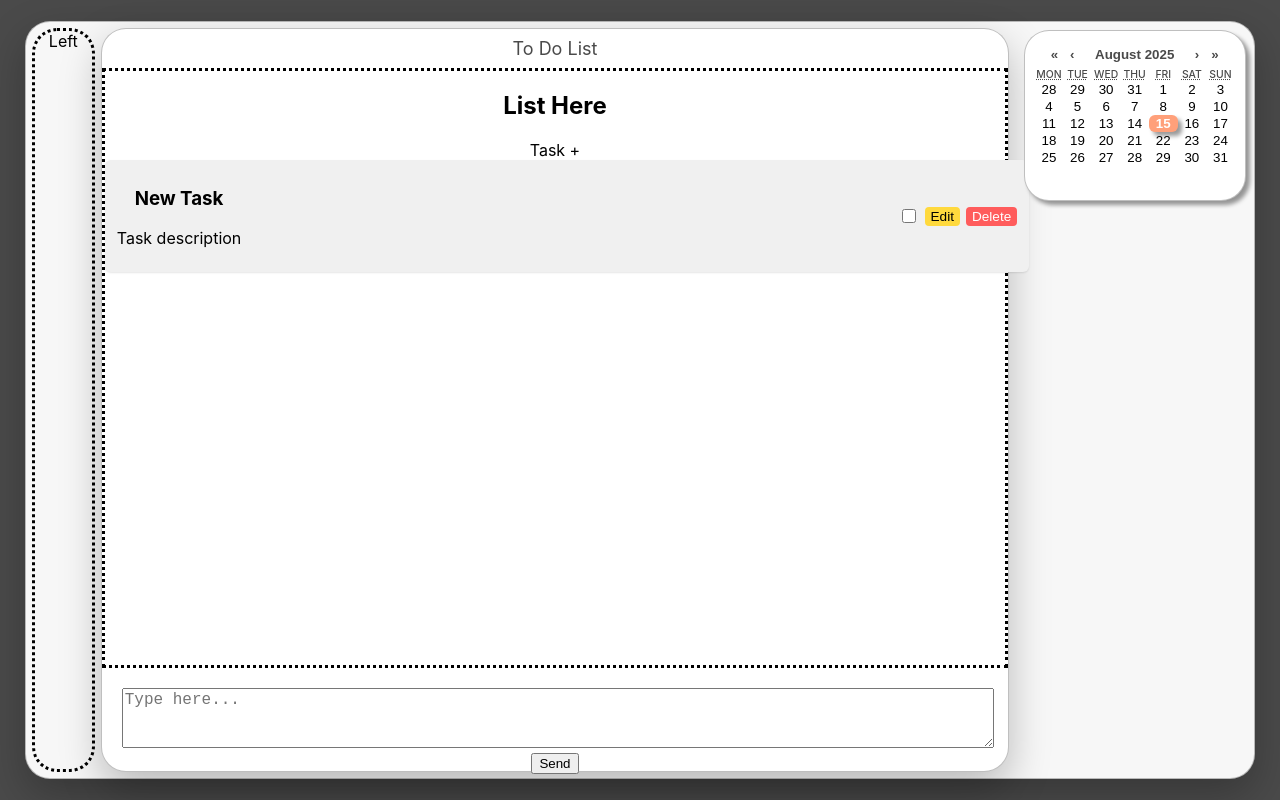
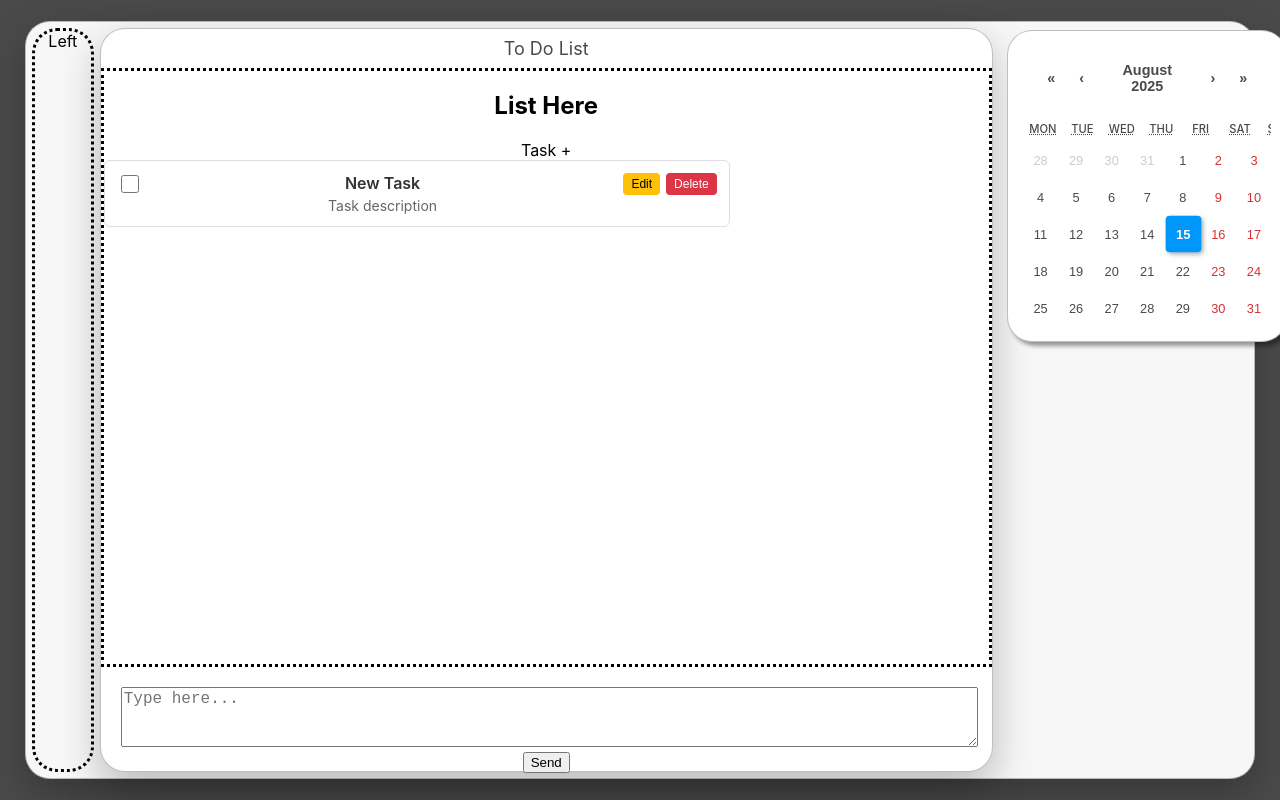
Before and after one commit to JoseLQV/To-do-List-app, a React (Create React App) app in the folder frontend/: page / in a window 1280 px wide. Both pictures are taken after a click on the element "Task +". Built offline with nearby package versions, Linux system fonts and the light colour scheme.

Commit message:
Testing Components

```diff
--- a/frontend/src/components/Task/Task.css
+++ b/frontend/src/components/Task/Task.css
@@ -1,64 +1,166 @@
+/* FIXED: Task Container - proper sizing */
 .task-container {
-  display: flex;
-  align-items: center;
-  justify-content: space-between;
-  width: 100%; /* stretch full width */
-  padding: 8px 12px;
-  margin-bottom: 6px;
+  max-width: 600px; /* Set a reasonable max width instead of 10% */
+  width: 100%; /* Take full width up to max-width */
+  padding: 12px;
+  margin-bottom: 8px;
   border-radius: 6px;
-  box-shadow: 0 1px 2px rgba(0,0,0,0.1);
-  background-color: #f0f0f0;
-  cursor: pointer;
+  border: 1px solid #ddd;
+  background-color: #ffffff;
   transition: background 0.2s;
 }
 
 .task-container:hover {
-  background-color: #e6e6e6;
+  background-color: #f8f9fa;
 }
 
 .task-container.completed {
-  background-color: #d4edda; /* green for completed */
+  background-color: #d4edda;
 }
 
-.task-title, .task-description {
-  margin: 0;
-  font-size: 0.95rem;
-  white-space: nowrap;
-  overflow: hidden;
-  text-overflow: ellipsis;
+/* View Mode Layout */
+.task-view {
+  display: flex;
+  justify-content: space-between;
+  align-items: flex-start;
+  gap: 12px;
 }
 
-.task-buttons {
+.task-content {
+  display: flex;
+  align-items: flex-start;
+  gap: 12px;
+  flex: 1;
+}
+
+.task-text {
+  flex: 1;
+}
+
+.task-text h3 {
+  margin: 0 0 4px 0;
+  font-size: 16px;
+  font-weight: 600;
+  color: #333;
+}
+
+.task-text p {
+  margin: 0;
+  font-size: 14px;
+  color: #666;
+}
+
+.completed-text {
+  text-decoration: line-through;
+  opacity: 0.7;
+}
+
+/* Checkbox */
+.task-checkbox {
+  width: 18px;
+  height: 18px;
+  margin-top: 2px;
+}
+
+/* Action Buttons */
+.task-actions {
   display: flex;
   gap: 6px;
-  align-items: center;
+}
+
+.btn-edit, .btn-delete {
+  padding: 4px 8px;
+  border: none;
+  border-radius: 4px;
+  font-size: 12px;
+  cursor: pointer;
 }
 
 .btn-edit {
-  background-color: #FFD93D; /* yellow */
+  background-color: #ffc107;
   color: #000;
-  padding: 2px 6px;
+}
+
+.btn-edit:hover {
+  background-color: #e0a800;
+}
+
+.btn-delete {
+  background-color: #dc3545;
+  color: #fff;
+}
+
+.btn-delete:hover {
+  background-color: #c82333;
+}
+
+/* Edit Mode */
+.task-edit {
+  display: flex;
+  flex-direction: column;
+  gap: 8px;
+}
+
+.task-input, .task-textarea {
+  width: 100%;
+  padding: 8px;
+  border: 1px solid #ccc;
+  border-radius: 4px;
+  font-size: 14px;
+  box-sizing: border-box;
+}
+
+.task-textarea {
+  resize: vertical;
+  min-height: 60px;
+}
+
+.task-input:focus, .task-textarea:focus {
+  outline: none;
+  border-color: #007bff;
+}
+
+/* Save/Cancel Buttons */
+.task-buttons {
+  display: flex;
+  gap: 8px;
+  justify-content: flex-end;
+}
+
+.btn-save, .btn-cancel {
+  padding: 6px 12px;
   border: none;
   border-radius: 4px;
-  font-size: 0.85rem;
+  font-size: 14px;
   cursor: pointer;
 }
 
-.btn-edit:hover {
-  background-color: #e6c200;
+.btn-save {
+  background-color: #28a745;
+  color: #fff;
 }
 
-.btn-delete {
-  background-color: #FF5C5C;
-  color: #fff;
-  padding: 2px 6px;
-  border: none;
-  border-radius: 4px;
-  font-size: 0.85rem;
-  cursor: pointer;
+.btn-save:hover {
+  background-color: #218838;
 }
 
-input[type="checkbox"] {
-  width: 14px;
-  height: 14px;
+.btn-cancel {
+  background-color: #6c757d;
+  color: #fff;
 }
+
+.btn-cancel:hover {
+  background-color: #5a6268;
+}
+
+/* Mobile Responsive */
+@media (max-width: 600px) {
+  .task-view {
+    flex-direction: column;
+    gap: 8px;
+  }
+
+  .task-actions {
+    align-self: flex-end;
+  }
+}
--- a/frontend/src/components/Task/Task.js
+++ b/frontend/src/components/Task/Task.js
@@ -1,14 +1,17 @@
 import React, { useState } from "react";
 import "./Task.css";
 
-export default function Task({ task, onRemove }) {
+export default function Task({ task, onUpdate, onRemove }) {
   const [title, setTitle] = useState(task.title);
   const [description, setDescription] = useState(task.description);
-  const [completed, setCompleted] = useState(false);
+  const [completed, setCompleted] = useState(task.completed || false);
   const [isEditing, setIsEditing] = useState(false);
 
   const saveEdit = () => {
-    if (!title.trim()) return;
+    if (!title.trim()) return; // Don't save empty titles
+
+    const updatedTask = { ...task, title: title.trim(), description: description.trim() };
+    onUpdate(updatedTask);
     setIsEditing(false);
   };
 
@@ -18,45 +21,56 @@ export default function Task({ task, onRemove }) {
     setIsEditing(false);
   };
 
+  const toggleComplete = () => {
+    const newCompleted = !completed;
+    setCompleted(newCompleted);
+    onUpdate({ ...task, completed: newCompleted });
+  };
+
   return (
     <div className={`task-container ${completed ? "completed" : ""}`}>
       {isEditing ? (
-        <>
+        // Edit Mode
+        <div className="task-edit">
           <input
             value={title}
             onChange={(e) => setTitle(e.target.value)}
             className="task-input"
+            placeholder="Task title..."
           />
           <textarea
             value={description}
             onChange={(e) => setDescription(e.target.value)}
-            className="task-input"
+            className="task-textarea"
+            placeholder="Description (optional)..."
           />
           <div className="task-buttons">
-            <button className="btn-edit" onClick={saveEdit}>Save</button>
-            <button className="btn-delete" onClick={cancelEdit}>Cancel</button>
+            <button className="btn-save" onClick={saveEdit}>Save</button>
+            <button className="btn-cancel" onClick={cancelEdit}>Cancel</button>
           </div>
-        </>
+        </div>
       ) : (
-        <>
-          <div>
-            <h3 style={{ textDecoration: completed ? "line-through" : "none" }}>
-              {title}
-            </h3>
-            <p style={{ textDecoration: completed ? "line-through" : "none" }}>
-              {description}
-            </p>
-          </div>
-          <div className="task-buttons">
+        // View Mode
+        <div className="task-view">
+          <div className="task-content">
             <input
               type="checkbox"
               checked={completed}
-              onChange={() => setCompleted(!completed)}
+              onChange={toggleComplete}
+              className="task-checkbox"
             />
+            <div className="task-text">
+              <h3 className={completed ? "completed-text" : ""}>{title}</h3>
+              {description && (
+                <p className={completed ? "completed-text" : ""}>{description}</p>
+              )}
+            </div>
+          </div>
+          <div className="task-actions">
             <button className="btn-edit" onClick={() => setIsEditing(true)}>Edit</button>
             <button className="btn-delete" onClick={() => onRemove(task.id)}>Delete</button>
           </div>
-        </>
+        </div>
       )}
     </div>
   );
--- a/frontend/src/components/calendar/calendar.css
+++ b/frontend/src/components/calendar/calendar.css
@@ -1,14 +1,19 @@
 /* Container for calendar */
 .calendar-container {
-  max-width: auto;
-  margin:1%;
-  height:20%;
-  padding: 10px;
+  width: 100%;
+  max-width: 350px; /* Set a reasonable max width */
+  min-width: 280px;  /* Prevent it from getting too small */
+  height: auto; /* Let height adjust to content */
+  margin: 1%;
+  padding: 15px;
   background-color: white;
-
   border: 1px solid rgba(0,0,0,0.25);
   border-radius: 25px;
   box-shadow: 4px 4px 4px rgb(0,0,0,.4);
+  box-sizing: border-box; /* Include padding in width calculation */
+  display: flex;
+  flex-direction: column;
+  overflow: hidden; /* Prevent content from overflowing */
 }
 
 /* Calendar base */
@@ -16,16 +21,25 @@
   border: none;
   border-radius: 10px;
   width: 100%;
+  max-width: 100%;
   color: white;
+  font-size: clamp(0.7rem, 2vw, 0.9rem); /* Responsive font sizing */
+  display: flex;
+  flex-direction: column;
+  overflow: hidden; /* Prevent overflow */
 }
 
 /* Navigation (month + arrows) */
 .react-calendar__navigation {
   display: flex;
   justify-content: space-between;
-  padding: 5px 10px;
+  align-items: center;
+  padding: 8px 12px;
   border-radius: 8px;
   font-weight: 500;
+  margin-bottom: 8px;
+  height: auto;
+  min-height: 40px;
 }
 
 /* Navigation buttons */
@@ -35,6 +49,24 @@
   color: #4A4A4A;
   font-weight: bold;
   cursor: pointer;
+  padding: 8px 12px;
+  border-radius: 6px;
+  transition: background-color 0.2s;
+  font-size: inherit;
+  min-height: 32px;
+  display: flex;
+  align-items: center;
+  justify-content: center;
+}
+
+.react-calendar__navigation button:hover {
+  background-color: rgba(0, 0, 0, 0.1);
+}
+
+/* Navigation label (month/year) */
+.react-calendar__navigation__label {
+  font-size: clamp(0.9rem, 2.5vw, 1.1rem);
+  font-weight: 600;
 }
 
 /* Weekday labels */
@@ -42,34 +74,140 @@
   font-weight: 500;
   text-transform: uppercase;
   color: #4A4A4A;
-  font-size: 65%;
+  font-size: clamp(0.6rem, 1.3vw, 0.7rem);
+  margin-bottom: 2px;
+  display: grid;
+  grid-template-columns: repeat(7, 1fr);
+  width: 100%;
+}
+
+.react-calendar__month-view__weekdays__weekday {
+  padding: 4px 2px;
+  text-align: center;
+  display: flex;
+  align-items: center;
+  justify-content: center;
+}
+
+/* Month view container */
+.react-calendar__month-view {
+  width: 100%;
+  display: flex;
+  flex-direction: column;
+  overflow: hidden;
+}
+
+.react-calendar__month-view__days {
+  display: grid !important;
+  grid-template-columns: repeat(7, 1fr);
+  gap: 1px;
+  width: 100%;
+  box-sizing: border-box;
 }
 
 /* Day tiles */
 .react-calendar__tile {
-  border:none;
+  border: none;
   background-color: transparent;
-  border-radius: 6px;
+  border-radius: 4px;
   font-weight: 500;
   transition: all 0.2s;
-
+  cursor: pointer;
+  display: flex;
+  align-items: center;
+  justify-content: center;
+  color: #4A4A4A;
+  width: 100%;
+  height: 32px; /* Fixed height instead of aspect-ratio */
+  font-size: clamp(0.65rem, 1.5vw, 0.8rem);
+  position: relative;
+  box-sizing: border-box;
+  padding: 2px;
 }
 
 /* Hover effect */
 .react-calendar__tile:hover {
   background-color: rgba(0, 150, 250, 0.1);
+  transform: scale(1.05);
 }
 
 /* Today */
 .react-calendar__tile--now {
-  border-color: #F7F7F7;
   font-weight: bold;
-  color: white;
-  background-color:lightsalmon;
-  box-shadow: 4px 4px 4px rgb(0,0,0,.4);
+  color: white !important;
+  background-color: lightsalmon;
+  box-shadow: 2px 2px 4px rgba(0,0,0,.3);
+  transform: scale(1.02);
 }
 
-/* Remove focus outline */
+.react-calendar__tile--now:hover {
+  background-color: lightsalmon;
+  transform: scale(1.07);
+}
+
+/* Active/selected date */
+.react-calendar__tile--active {
+  background-color: #0096fa;
+  color: white;
+}
+
+.react-calendar__tile--active:hover {
+  background-color: #0088e6;
+}
+
+/* Remove focus outline and add custom one */
 .react-calendar__tile:focus {
-  outline: none;
+  outline: 2px solid #0096fa;
+  outline-offset: 2px;
 }
+
+/* Neighboring month dates */
+.react-calendar__month-view__days__day--neighboringMonth {
+  color: #ccc;
+}
+
+/* Weekend styling (optional) */
+.react-calendar__month-view__days__day--weekend {
+  color: #d63031;
+}
+
+/* Responsive breakpoints */
+@media (max-width: 480px) {
+  .calendar-container {
+    min-width: 250px;
+    max-width: 300px;
+    padding: 10px;
+    margin: 0.5%;
+  }
+
+  .react-calendar__navigation {
+    padding: 6px 8px;
+  }
+
+  .react-calendar__tile {
+    height: 28px;
+  }
+}
+
+@media (max-width: 320px) {
+  .calendar-container {
+    min-width: 220px;
+    max-width: 280px;
+    padding: 8px;
+  }
+
+  .react-calendar__tile {
+    height: 24px;
+  }
+}
+
+/* For larger screens */
+@media (min-width: 1200px) {
+  .calendar-container {
+    max-width: 400px;
+  }
+
+  .react-calendar__tile {
+    height: 36px;
+  }
+}
```
